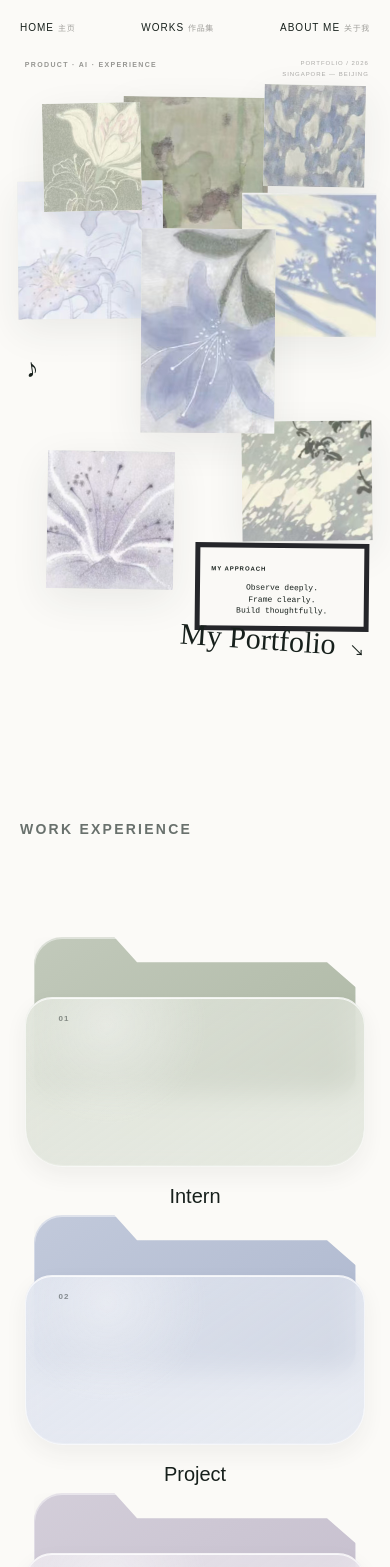
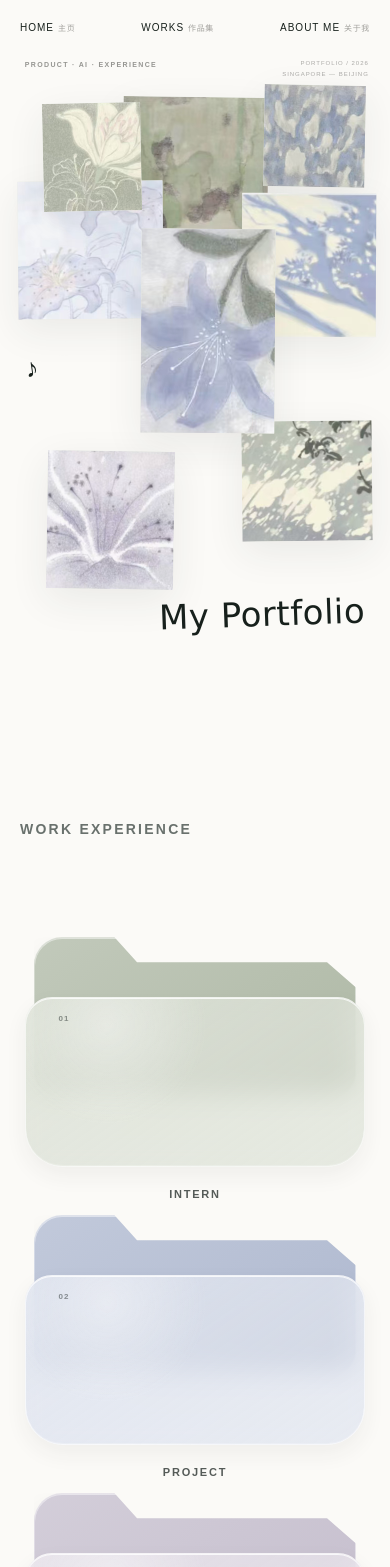
Before and after one commit to kfcvo/kfcvo.github.io, a Next.js app: page / in a window 390 px wide. Shown: the top 1567 px of the page. Built offline with nearby package versions, Linux system fonts and the light colour scheme.

Commit message:
Refine homepage handwritten title and work labels

```diff
--- a/app/components/HomeCollage.tsx
+++ b/app/components/HomeCollage.tsx
@@ -44,12 +44,8 @@ export function HomeCollage() {
           );
         })}
 
-        <div className="collage-note" aria-label="我的设计方法">
-          <small>MY APPROACH</small>
-          <p>Observe deeply.<br />Frame clearly.<br />Build thoughtfully.</p>
-        </div>
         <span className="collage-sound" aria-hidden="true">♪</span>
-        <Link className="collage-signature" href="#practice">My Portfolio <span>↘</span></Link>
+        <Link className="collage-signature" href="#practice">My Portfolio</Link>
       </div>
     </section>
   );
--- a/app/globals.css
+++ b/app/globals.css
@@ -138,13 +138,9 @@ img { display: block; max-width: 100%; }
 .collage-eight img { object-position: 42% 50%; transform: scaleX(1.08); }
 .collage-eight:hover img { transform: scaleX(1.08) scale(1.035); }
 .collage-two::before { content: ""; position: absolute; z-index: 5; top: -5px; left: 34%; width: 42px; height: 15px; background: rgba(216, 213, 202, .75); transform: rotate(2deg); }
-.collage-note { position: absolute; z-index: 9; right: 3%; bottom: 2%; width: 225px; min-height: 72px; padding: 13px 16px; border: 7px solid #25262a; background: #faf9f6; transform: rotate(.6deg); }
-.collage-note small { font-size: 6px; font-weight: 700; letter-spacing: .16em; }
-.collage-note p { margin: 7px 0 0; font-family: "Courier New", monospace; font-size: 8px; line-height: 1.45; text-align: center; }
 .collage-sound { position: absolute; z-index: 10; top: 54%; left: 5%; font-family: Georgia, serif; font-size: 26px; transform: rotate(-8deg); }
-.collage-signature { position: absolute; z-index: 20; right: 0; bottom: -1%; font-family: "Bradley Hand", "Segoe Print", cursive; font-size: clamp(30px, 3.1vw, 47px); line-height: 1; transform: rotate(4deg); }
-.collage-signature span { display: inline-block; margin-left: 7px; font-family: Arial, sans-serif; font-size: 15px; transform: rotate(-4deg); transition: transform 180ms ease; }
-.collage-signature:hover span { transform: translate(5px, 5px) rotate(-4deg); }
+.collage-signature { position: absolute; z-index: 20; right: 3%; bottom: 3%; font-family: "Chalkboard SE", "Bradley Hand", "Segoe Print", "Comic Sans MS", cursive; font-size: clamp(38px, 4.2vw, 62px); font-weight: 400; letter-spacing: .015em; line-height: 1; transform: rotate(-2deg); transition: transform 180ms ease; }
+.collage-signature:hover { transform: translateY(-3px) rotate(-2deg); }
 
 .home-hero {
   display: grid;
@@ -223,7 +219,7 @@ img { display: block; max-width: 100%; }
 .folder-front::before { content: ""; position: absolute; inset: 0 1.5%; border: 1px solid rgba(255,255,255,.62); border-radius: 27px 27px 38px 38px; background: radial-gradient(circle at 24% 16%, rgba(255,255,255,.38), transparent 34%), linear-gradient(145deg, rgba(var(--folder-front-rgb),.86), rgba(var(--folder-front-rgb),.7)); box-shadow: inset 0 1px 0 rgba(255,255,255,.78), inset 0 -1px 0 rgba(255,255,255,.2), 0 9px 22px rgba(51,58,55,.06); backdrop-filter: blur(13px) saturate(.72); -webkit-backdrop-filter: blur(13px) saturate(.72); transition: transform 220ms ease, filter 220ms ease, box-shadow 220ms ease; }
 .folder-card:hover .folder-front::before, .folder-card:focus-visible .folder-front::before { transform: translateY(3px); filter: saturate(.86); box-shadow: inset 0 1px 0 rgba(255,255,255,.82), inset 0 -1px 0 rgba(255,255,255,.22), 0 12px 26px rgba(51,58,55,.07); }
 .folder-front > span { position: absolute; z-index: 2; top: 17px; left: 11%; color: rgba(23,32,28,.45); font-size: 8px; font-weight: 700; letter-spacing: .12em; }
-.folder-front h2 { position: absolute; z-index: 2; top: calc(100% + 18px); left: 0; width: 100%; margin: 0; font-size: clamp(18px, 1.7vw, 24px); font-weight: 500; text-align: center; }
+.folder-front h2 { position: absolute; z-index: 2; top: calc(100% + 20px); left: 0; width: 100%; margin: 0; color: #555b58; font-family: Arial, "PingFang SC", "Microsoft YaHei", sans-serif; font-size: 11px; font-weight: 700; letter-spacing: .16em; line-height: 1.4; text-align: center; text-transform: uppercase; }
 .folder-front i { position: absolute; z-index: 2; right: 11%; bottom: 18px; font-size: 17px; font-style: normal; opacity: 0; transform: translate(-5px, 5px); transition: opacity 180ms ease, transform 180ms ease; }
 .folder-card:hover .folder-front i, .folder-card:focus-visible .folder-front i { opacity: 1; transform: translate(0, 0); }
 
@@ -477,11 +473,10 @@ img { display: block; max-width: 100%; }
   .collage-six { top: auto; right: 1%; bottom: 18%; left: auto; width: 36%; height: 20%; }
   .collage-seven { top: auto; bottom: 10%; left: 9%; width: 35%; height: 23%; }
   .collage-eight { top: 6%; right: 3%; left: auto; width: 28%; height: 17%; }
-  .collage-note { right: 2%; bottom: 3%; width: 174px; min-height: 62px; padding: 9px 11px; border-width: 5px; }
   .collage-sound { top: 50%; left: 3%; }
-  .collage-signature { right: 3%; bottom: -1%; font-size: 30px; }
+  .collage-signature { right: 3%; bottom: 3%; font-size: 34px; }
   .home-hero { min-height: auto; padding: 70px 20px 90px; }.hero-copy h1{font-size:46px;line-height:1.13}.hero-intro{font-size:14px}.hero-actions{align-items:flex-start;flex-direction:column}.hero-meta{margin-top:55px;flex-direction:column}.hero-gallery{min-height:455px}.tile-photo{width:72%;height:46%}.tile-bloom{width:33%;height:35%}.tile-note{bottom:38px;left:2%;width:52%;height:38%;padding:20px}.tile-note p{margin-top:18px;font-size:19px}.tile-grid{width:43%;height:35%}.gallery-caption{bottom:-15px;width:43%;font-size:7px}
-  .practice-section,.featured-section{padding:95px 20px 110px}.section-heading,.featured-intro{display:block}.section-heading h2,.featured-intro h2{margin-top:18px}.section-heading>p:last-child,.featured-intro>p:last-child{margin-top:25px}.folder-grid{margin-top:60px}.folder-card{min-height:250px}.folder-sheet{height:145px}.folder-front{min-height:155px;padding:35px 20px 24px}.folder-front h2{font-size:20px}.featured-list{margin-top:80px}.featured-project{gap:45px;margin-bottom:110px}.project-visual{min-height:430px;border-radius:24px}.project-visual-evidence,.project-visual-growth,.project-visual-mood{padding:60px 20px 28px}.evidence-ui{box-shadow:10px 12px 0 #398665}.ui-panel{padding:10px}.ui-panel strong{font-size:34px}.growth-card{width:65%;min-height:180px;padding:17px}.growth-card strong{margin-top:26px;font-size:46px}.growth-bars{top:70px;width:52%;height:160px;padding:12px}.growth-note{right:0;left:5%;padding:18px}.mood-ui{border-radius:120px 120px 22px 22px;box-shadow:10px 12px 0 #8c91cf}.mood-orbit{margin-top:35px}.featured-copy h2,.featured-copy h3{font-size:39px}.featured-copy>p:not(.eyebrow){font-size:14px}
+  .practice-section,.featured-section{padding:95px 20px 110px}.section-heading,.featured-intro{display:block}.section-heading h2,.featured-intro h2{margin-top:18px}.section-heading>p:last-child,.featured-intro>p:last-child{margin-top:25px}.folder-grid{margin-top:60px}.folder-card{min-height:250px}.folder-sheet{height:145px}.folder-front{min-height:155px;padding:35px 20px 24px}.folder-front h2{font-size:11px}.featured-list{margin-top:80px}.featured-project{gap:45px;margin-bottom:110px}.project-visual{min-height:430px;border-radius:24px}.project-visual-evidence,.project-visual-growth,.project-visual-mood{padding:60px 20px 28px}.evidence-ui{box-shadow:10px 12px 0 #398665}.ui-panel{padding:10px}.ui-panel strong{font-size:34px}.growth-card{width:65%;min-height:180px;padding:17px}.growth-card strong{margin-top:26px;font-size:46px}.growth-bars{top:70px;width:52%;height:160px;padding:12px}.growth-note{right:0;left:5%;padding:18px}.mood-ui{border-radius:120px 120px 22px 22px;box-shadow:10px 12px 0 #8c91cf}.mood-orbit{margin-top:35px}.featured-copy h2,.featured-copy h3{font-size:39px}.featured-copy>p:not(.eyebrow){font-size:14px}
   .site-footer{grid-template-columns:1fr;padding:60px 20px 36px}.footer-links{align-items:flex-start;flex-direction:column}.footer-note{margin-top:20px}
   .page-back{top:10px;margin-left:20px}.case-study,.intern-case,.design-archive{width:calc(100% - 40px);margin-top:35px}.case-hero{min-height:auto;padding:55px 0}.case-title h1{font-size:53px}.case-summary{font-size:14px}.case-hero-visual{min-height:390px;padding:20px}.case-window{height:330px;box-shadow:10px 12px 0 rgba(67,124,99,.45)}.case-hero-ai .case-window{box-shadow:10px 12px 0 #858ac2}.mood-dashboard{padding:25px}.mood-pulse{top:70px;right:20px;width:110px;height:110px}.mood-calendar{right:20px;bottom:25px;left:20px;gap:4px}.ai-dashboard{grid-template-columns:1fr;padding:14px}.ai-signal{display:none}.case-overview{margin-top:90px;padding:55px 0}.overview-meta{grid-template-columns:1fr}.overview-role h2{font-size:26px}.case-chapters{margin:90px auto}.case-chapters article{grid-template-columns:42px 1fr;gap:12px;padding:38px 0}.case-chapters p{font-size:13px}.case-closing{padding-top:70px}
   .intern-hero{padding:55px 0 70px}.intern-hero h1{font-size:52px}.intern-hero>div>p:last-child{font-size:14px}.case-tabs{grid-template-columns:1fr}.case-tabs button{min-height:70px;border-right:0;border-bottom:1px solid var(--line)}.intern-feature{padding:70px 0}.intern-art{min-height:430px;border-radius:24px;box-shadow:10px 12px 0 #49886c}.art-canvas{min-height:380px;padding:18px}.art-map{width:76%;height:48%}.art-metric{top:16%;right:2%;width:46%;padding:17px}.art-metric strong{margin-top:25px;font-size:18px}.art-evidence{right:4%;bottom:4%;left:7%;padding:18px}.art-evidence p{font-size:13px}.intern-story h2{font-size:39px}
```
